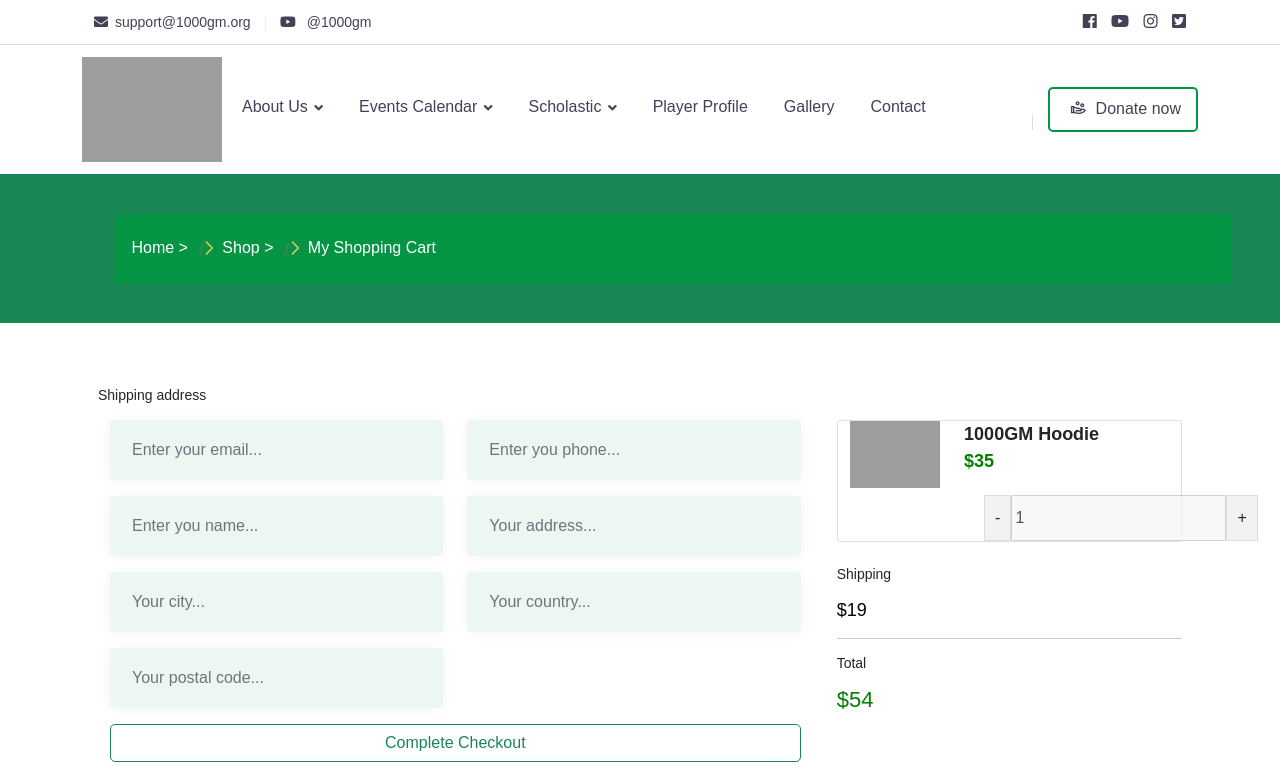
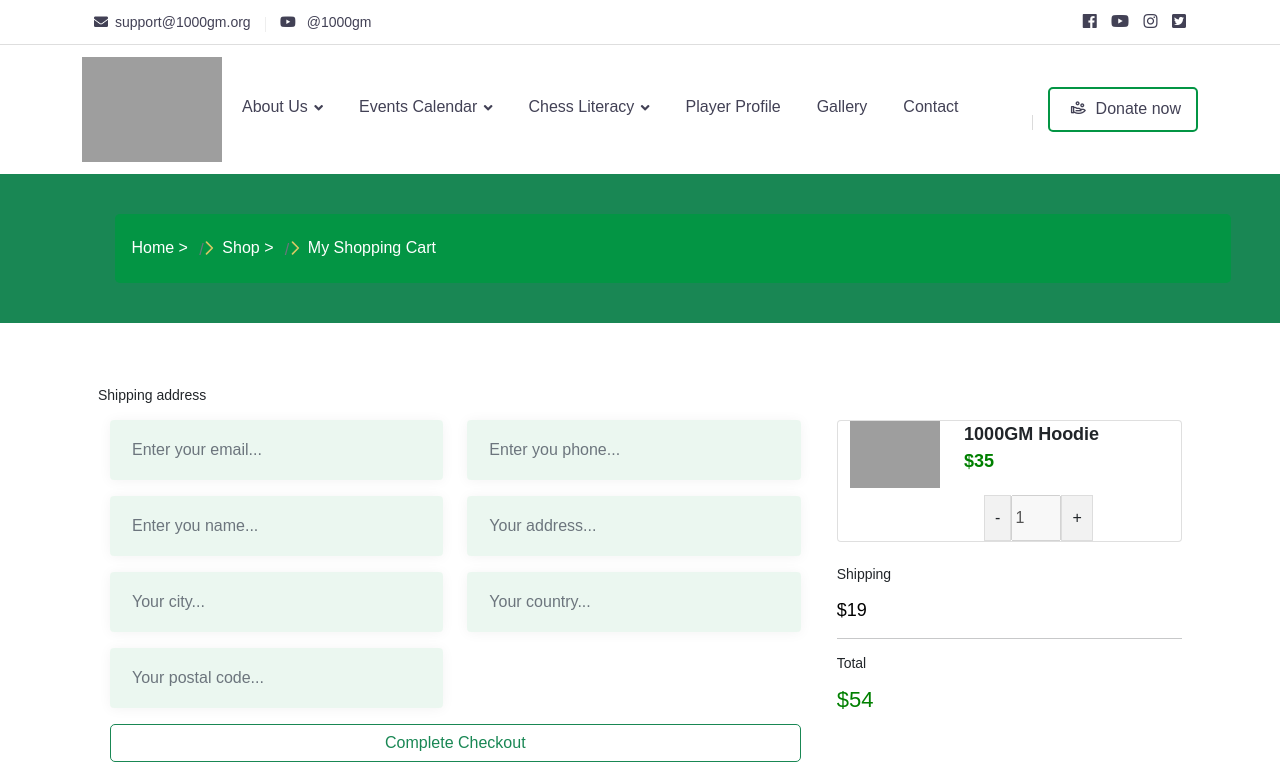
Before and after one commit to ashwinthorali/1000gm, a Django app: page /shop/cart/ in a window 1280 px wide. Shown: the top 777 px of the page. Run offline with Django 3.2, Linux system fonts and the light colour scheme; data comes from the database, SQL or seed files in the repository; both versions use the stored data as it was after the commit; some libraries are stand-ins or nearby versions; grey boxes are pictures that could not be loaded.

Commit message:
chess literacy changes

```diff
--- a/1000gm/home/templates/scoholastic.html
+++ b/1000gm/home/templates/scoholastic.html
@@ -23,7 +23,7 @@
 
         <li itemprop="itemListElement" itemscope itemtype="https://schema.org/ListItem">
             <a href="#" itemprop="item" aria-current="page">
-              <span itemprop="name">Scholastic</span>
+              <span itemprop="name">Chess Literacy</span>
             </a>
             <meta itemprop="position" content="2" />
           </li>
--- a/1000gm/home/urls.py
+++ b/1000gm/home/urls.py
@@ -28,9 +28,9 @@ urlpatterns = [
     path('coming-soon/', views.comingsoon, name='comingsoon'),
     path('our-team/', views.team, name='team'),
 
-    path('scoholastic/', views.scoholastic, name='scoholastic'),
+    path('chess-literacy/', views.scoholastic, name='scoholastic'),
     path('newsletter/', views.newsletter, name='newsletter'),
-    path('scoholastic_detail/<str:pk>/', views.scoholastic_detail, name='scoholastic_detail'),
+    path('chess-literacy-detail/<str:pk>/', views.scoholastic_detail, name='scoholastic_detail'),
 
     path('latest-videos/', views.latest_videos, name='latest_videos'),
     path('player-profile/', views.player_profile, name='player_profile'),
--- a/1000gm/shop/templates/cart.html
+++ b/1000gm/shop/templates/cart.html
@@ -106,7 +106,7 @@
                                             <div id="pp">
                                                 <div class="number d-flex" style="width: 120px;" >
                                                     <span data-id="{{ie.product.id}}" class="minus">-</span>
-                                                    <input type="text" name="qty" value="{{ie.qty}}" disabled/>
+                                                    <input type="text" name="qty" style="width:50px; text-align=center" value="{{ie.qty}}" disabled/>
                                                     <span data-id="{{ie.product.id}}" class="plus">+</span>
                                                 </div>
                                             </div>
@@ -183,7 +183,7 @@
                     `
                     <div class="number d-flex" style="width: 120px;" >
                         <span data-id="${product_id}" class="minus">-</span>
-                        <input type="text" name="qty" value="${qty}" disabled/>
+                        <input type="text" name="qty" style="width:50px; text-align=center" value="${qty}" disabled/>
                         <span data-id="${product_id}" class="plus">+</span>
                     </div>
                     `
@@ -247,7 +247,7 @@
                     `
                     <div class="number d-flex" style="width: 120px;" >
                         <span data-id="${product_id}" class="minus">-</span>
-                        <input type="text" name="qty" value="${qty}" disabled/>
+                        <input type="text" name="qty" style="width:50px; text-align=center" value="${qty}" disabled/>
                         <span data-id="${product_id}" class="plus">+</span>
                     </div>
                     `
--- a/1000gm/templates/base.html
+++ b/1000gm/templates/base.html
@@ -169,7 +169,7 @@
 
                                 <li class="nav-item">
                                     <a href="{% url 'home:scoholastic' %}" class="nav-link">
-                                        Scholastic
+                                        Chess Literacy
                                         <i class="fas fa-angle-down"></i>
                                     </a>
                                     <ul class="dropdown-menu">
```
Also changed, not shown: 1000gm/gm/settings.py (+5 -5 lines), 1000gm/db.sqlite3, 1000gm/media/SEO/WhatsApp_Image_2023-08-04_at_23.48.59.jpeg (added), 1000gm/media/SEO/WhatsApp_Image_2023-08-04_at_23.48.59_1.jpeg (added), 1000gm/media/SEO/WhatsApp_Image_2023-08-04_at_23.48.59_DQphjzg.jpeg (added), 1000gm/media/SEO/parenting_in_the_digital_age.jpg (added), 1000gm/media/SEO/resources-for-literacy-practitioners-1024x683.jpg (added).
